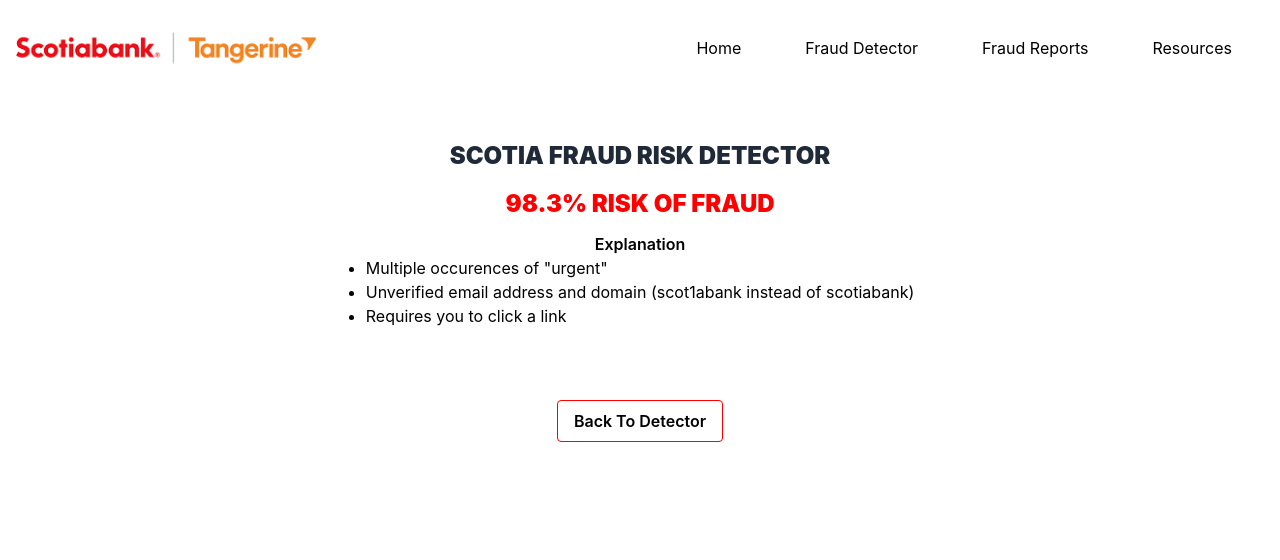
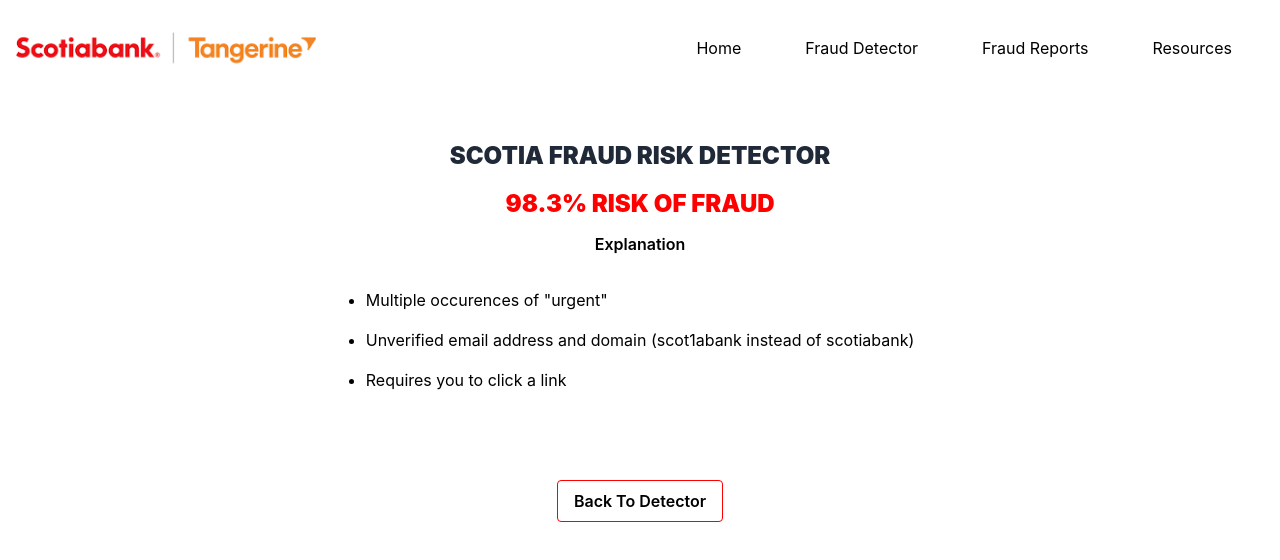
Before and after one commit to angiez37/ScotiaBuzz, a React (Create React App) app: page /fraud in a window 1280 px wide. Both pictures are taken after typing "Sample" into the empty fields and a click on the button "Submit". Shown: the top 560 px of the page. Built offline with nearby package versions, Linux system fonts and the light colour scheme.

Commit message:
fix styles

```diff
--- a/public/index.html
+++ b/public/index.html
@@ -2,7 +2,7 @@
 <html lang="en">
   <head>
     <meta charset="utf-8" />
-    <link rel="icon" href="%PUBLIC_URL%/favicon.ico" />
+    <link rel="icon" href="%PUBLIC_URL%/scotia.png" />
     <meta name="viewport" content="width=device-width, initial-scale=1" />
     <meta name="theme-color" content="#000000" />
     <meta
@@ -24,7 +24,7 @@
       work correctly both with client-side routing and a non-root public URL.
       Learn how to configure a non-root public URL by running `npm run build`.
     -->
-    <title>React App</title>
+    <title>Scotia & Tangerine FraudHub</title>
   </head>
   <body>
     <noscript>You need to enable JavaScript to run this app.</noscript>
--- a/src/FraudDetector.tsx
+++ b/src/FraudDetector.tsx
@@ -35,12 +35,12 @@
                         <h2 className="font-bebas-neue mt-6 text-2xl uppercase font-black flex flex-col leading-none text-[#ff0000]">
                             98.3% Risk of Fraud
                         </h2>
-                        <p className="text-md font-semibold sm:text-base text-black pt-4 max-w-md">
+                        <p className="text-md font-semibold sm:text-base text-black py-4 max-w-md">
                             Explanation
                         </p>
-                        <ul className="list-disc">
-                            <li>Multiple occurences of "urgent"</li>
-                            <li>Unverified email address and domain (scot1abank instead of scotiabank)</li>
+                        <ul className="list-disc py-4">
+                            <li className="pb-4">Multiple occurences of "urgent"</li>
+                            <li className="pb-4">Unverified email address and domain (scot1abank instead of scotiabank)</li>
                             <li>Requires you to click a link</li>
                         </ul>
                     </div>
--- a/src/Home.tsx
+++ b/src/Home.tsx
@@ -26,11 +26,13 @@
             <div className="flex justify-center py-6"><h1 className="text-3xl font-black flex flex-col leading-none text-gray-800">
                 Scotiabank & Tangerine Fraud Hub
             </h1></div>
+
+
+            {!showResult && (
+                <>
                     <p className="text-lg text-center  flex flex-col leading-none ">
                         Please select the type of fraud to see recent activities.
                     </p>
-
-            {!showResult && (
                     <div className="flex flex-wrap justify-center px-20">
                         {cards.map(card => (
                             <div className="p-4 max-w-sm">
@@ -40,10 +42,11 @@
                             </div>
                         ))}
                     </div>
+                </>
             )}
 
             {showResult && (
-                <div className="p-20 flex flex-col align-center items-center justify-center">
+                <div className="px-20 flex flex-col align-center items-center justify-center">
                     <div className=" flex relative z-20 text-center items-center overflow-hidden ">
                         <div className="container mx-auto px-6 flex items-center text-center relative pb-12">
                             <h1 className="text-2xl font-black flex flex-col leading-none text-gray-800">
@@ -52,7 +55,7 @@
                         </div>
                     </div>
 
-                    <div className="w-[800px]">
+                    <div className="w-[800px] pb-20">
                         <ChartLine />
                     </div>
 
```
Also changed, not shown: public/scotia.png (added), 1 other file (tests, documents, lock files or other folders). Lines whose indentation alone changed are shown as unchanged.
